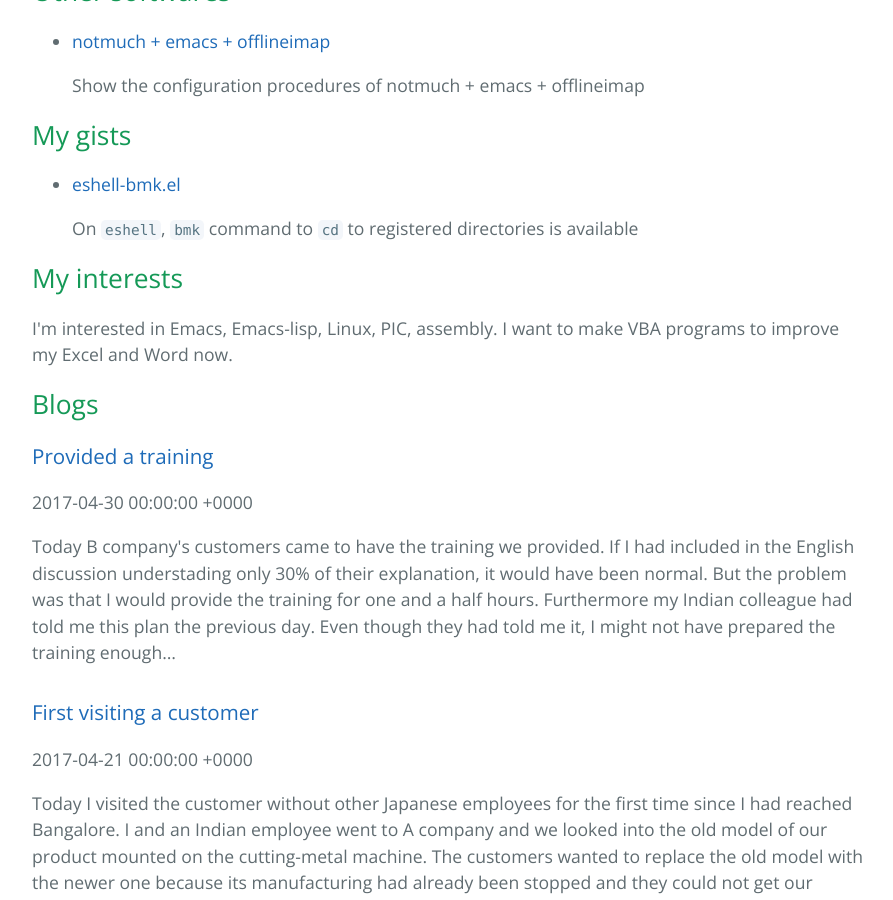
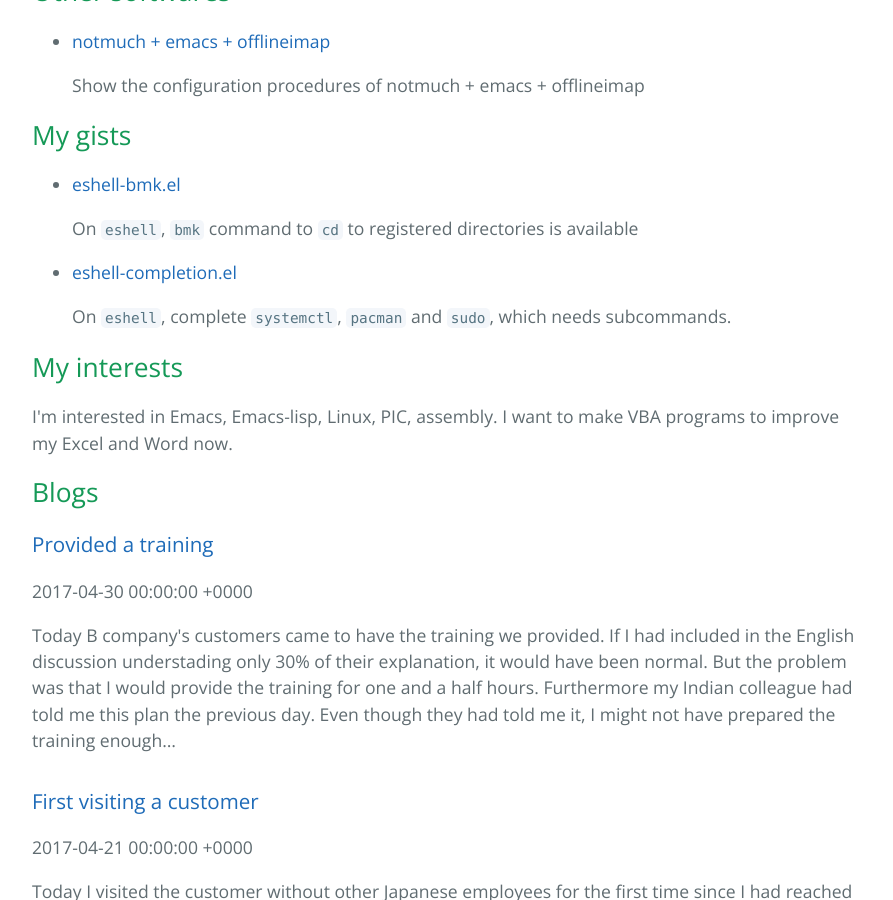
Before and after one commit to kkatsuyuki/kkatsuyuki.github.io, a Jekyll site: the page built from index.html, in a window 1280 px wide and 900 px high, scrolled down 818 px. Shown: the whole window, without its empty margins (192-1085 px from the left). Built offline with Jekyll 4.4.1, drawn with Linux system fonts in a browser that asks for light colours; the list of posts is cut into pages by our own code.

Commit message:
added eshell-complete.el gist page

```diff
--- a/index.html
+++ b/index.html
@@ -63,9 +63,17 @@ Show the configuration procedures of notmuch + emacs + offlineimap
 <p>
 On <code>eshell</code>, <code>bmk</code> command to <code>cd</code> to registered directories is available
 </p></li>
+<li><p>
+<a href="https://gist.github.com/kkatsuyuki/ede09142b817f2e3b97e87ce8bc93736">eshell-completion.el</a>
+</p>
+
+<p>
+On <code>eshell</code>, complete <code>systemctl</code>, <code>pacman</code> and <code>sudo</code>, which needs subcommands.
+</p></li>
 </ul>
 </div>
 </div>
+
 <div id="outline-container-org3b6a0b0" class="outline-2">
 <h2 id="org3b6a0b0">My interests</h2>
 <div class="outline-text-2" id="text-org3b6a0b0">
--- a/org/index.org
+++ b/org/index.org
@@ -24,6 +24,10 @@
   - [[https://gist.github.com/kkatsuyuki/fa930411a86169c3bb1f03337d4af280][eshell-bmk.el]]
 
     On =eshell=, =bmk= command to =cd= to registered directories is available
+  - [[https://gist.github.com/kkatsuyuki/ede09142b817f2e3b97e87ce8bc93736][eshell-completion.el]]
+
+    On =eshell=, complete =systemctl=, =pacman= and =sudo=, which needs subcommands.
+
 * My interests
   I'm interested in Emacs, Emacs-lisp, Linux, PIC, assembly.
   I want to make VBA programs to improve my Excel and Word now.
```
